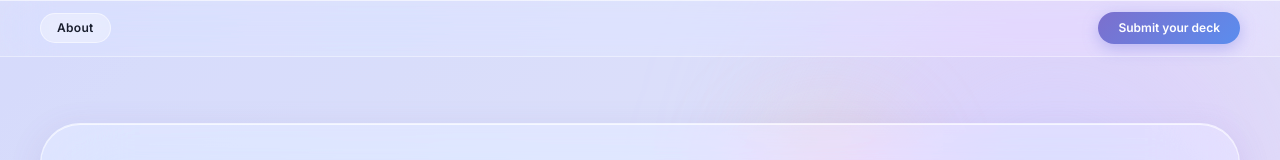
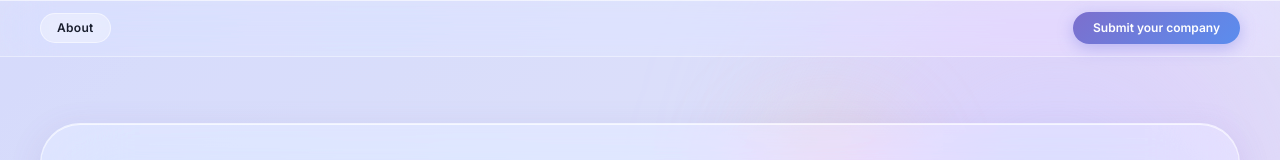
Before and after one commit to ndwumfuoh5-debug/NDsourcedv2.5, a Next.js app: page / in a window 1280 px wide. Shown: the top 160 px of the page. Built offline with nearby package versions, Linux system fonts and the light colour scheme.

Commit message:
Update navbar CTA text to 'Submit your company'

```diff
--- a/src/components/landing/LandingNavbar.tsx
+++ b/src/components/landing/LandingNavbar.tsx
@@ -46,7 +46,7 @@ export function LandingNavbar() {
           style={{ background: "linear-gradient(135deg, #7c6fcd 0%, #5b8dee 100%)", boxShadow: "0 4px 16px rgba(100,110,220,0.35)" }}
           className="text-white rounded-full px-5 py-2 text-xs font-semibold hover:opacity-90 transition-opacity"
         >
-          Submit your deck
+          Submit your company
         </button>
       </div>
     </nav>
```
